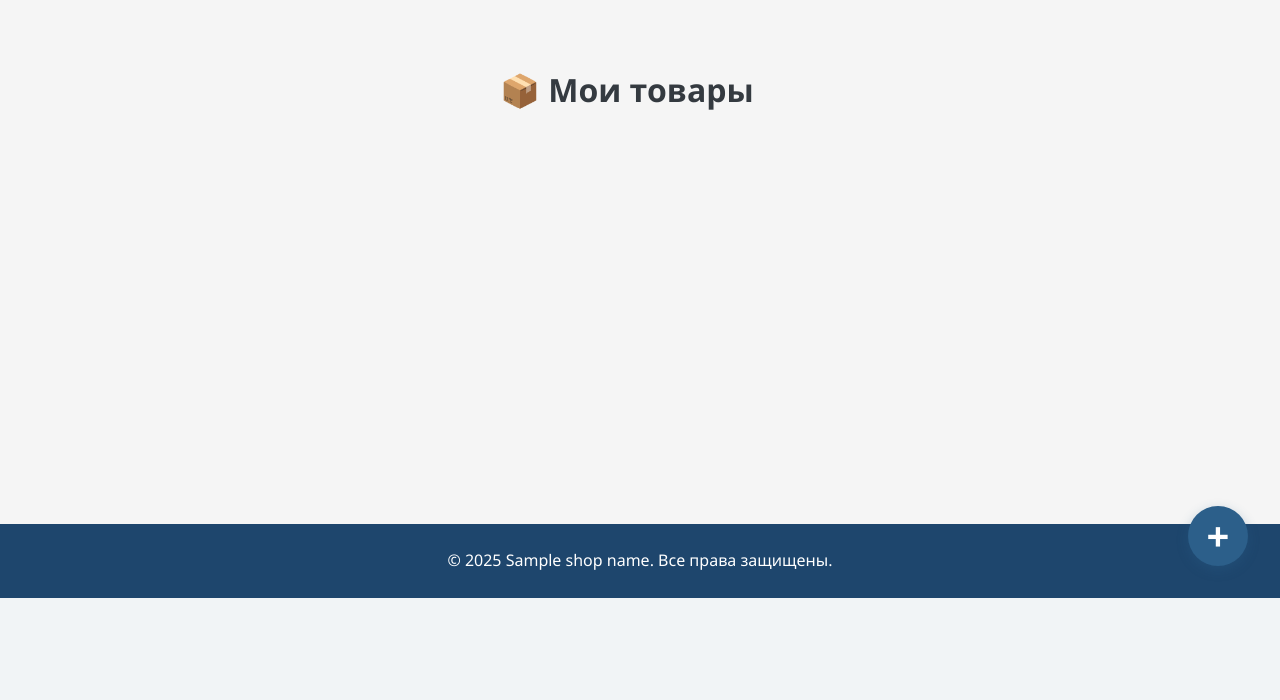
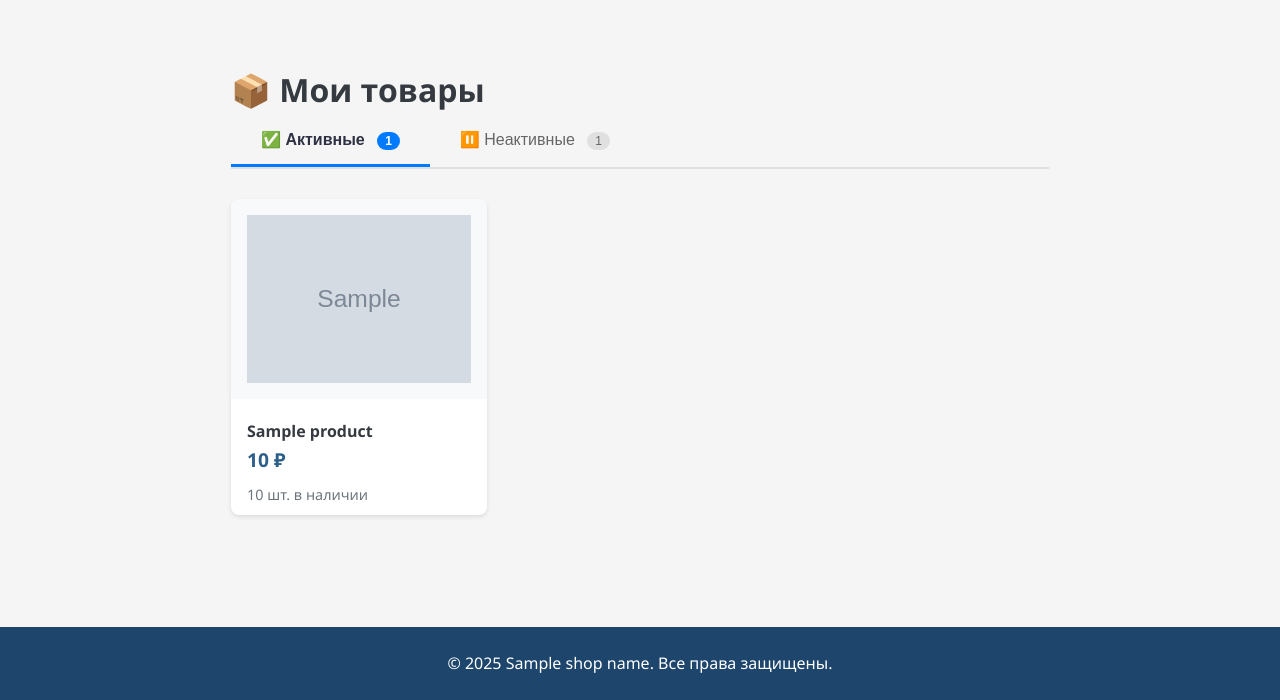
Before and after one commit to silkinatatiana/ecommerceFastAPI, a FastAPI app: template app/templates/products/seller_products.html in a window 1280 px wide. Shown: the part 202-902 px from the top of the page. Before the commit the page ends 800 px from the top, so only its background shows below. Run offline with FastAPI, Linux system fonts and the light colour scheme; the template is opened without the code that fills it: most values are stand-ins (such as "Sample title", 1, 10 or a date in 2020); grey boxes marked "Sample" are stand-in pictures; parts of the project's set-up code (start-up, migrations or seed data) failed here and were passed over.

Commit message:
Added inline tabs to the "My Products" tab

```diff
--- a/app/static/js/product/seller_products.js
+++ b/app/static/js/product/seller_products.js
@@ -325,3 +325,67 @@ function sortProducts(criteria) {
     productsGrid.innerHTML = '';
     cards.forEach(card => productsGrid.appendChild(card));
 }
+
+// Переключение вкладок без перезагрузки
+function switchTab(tabName) {
+    // Убираем активный класс со всех вкладок и контента
+    document.querySelectorAll('.tab-btn').forEach(btn => btn.classList.remove('active'));
+    document.querySelectorAll('.tab-content').forEach(content => content.classList.remove('active'));
+
+    // Добавляем активный класс к выбранной вкладке и контенту
+    document.getElementById('tab-' + tabName).classList.add('active');
+    document.getElementById('content-' + tabName).classList.add('active');
+
+    // Сохраняем выбор в localStorage
+    localStorage.setItem('seller_products_active_tab', tabName);
+}
+
+// Восстанавливаем выбранную вкладку при загрузке
+document.addEventListener('DOMContentLoaded', function() {
+    const savedTab = localStorage.getItem('seller_products_active_tab');
+    if (savedTab && document.getElementById('content-' + savedTab)) {
+        switchTab(savedTab);
+    }
+});
+
+// Открытие карточки товара
+function openProduct(productId) {
+    window.open('{{ url_for("product_detail_page", product_id=0) }}'.replace('0', productId), '_blank');
+}
+
+
+// Обновление счётчиков на вкладках
+function updateCounts() {
+    const activeCount = document.querySelectorAll('#content-active .product-card').length;
+    const inactiveCount = document.querySelectorAll('#content-inactive .product-card').length;
+
+    document.getElementById('count-active').textContent = activeCount;
+    document.getElementById('count-inactive').textContent = inactiveCount;
+}
+
+// Проверка и отображение пустых состояний
+function checkEmptyStates() {
+    ['active', 'inactive'].forEach(type => {
+        const container = document.querySelector(`#content-${type} .products-grid`);
+        const cards = container.querySelectorAll('.product-card');
+        const existingEmpty = container.querySelector('.empty-state');
+
+        if (cards.length === 0 && !existingEmpty) {
+            const emptyHtml = type === 'active'
+                ? `<div class="empty-state">
+                    <div class="empty-state-icon">📭</div>
+                    <h3>Нет активных товаров</h3>
+                    <p>Добавьте свой первый товар, чтобы начать продажи</p>
+                    <a href="/products/create" class="btn btn-primary">Добавить товар</a>
+                   </div>`
+                : `<div class="empty-state">
+                    <div class="empty-state-icon">📦</div>
+                    <h3>Нет неактивных товаров</h3>
+                    <p>Все ваши товары активны и доступны для покупки</p>
+                   </div>`;
+            container.innerHTML = emptyHtml;
+        } else if (cards.length > 0 && existingEmpty) {
+            existingEmpty.remove();
+        }
+    });
+}
--- a/app/static/styles/product/seller_products.css
+++ b/app/static/styles/product/seller_products.css
@@ -112,3 +112,190 @@
     line-height: 1.4;
     margin: 0;
 }
+
+.tabs-container {
+        margin-bottom: 30px;
+        border-bottom: 2px solid #e0e0e0;
+    }
+
+    .tabs {
+        display: flex;
+        gap: 0;
+    }
+
+    .tab-btn {
+        padding: 15px 30px;
+        border: none;
+        background: none;
+        cursor: pointer;
+        font-size: 16px;
+        color: #666;
+        border-bottom: 3px solid transparent;
+        transition: all 0.3s ease;
+        font-weight: 500;
+    }
+
+    .tab-btn:hover {
+        color: #333;
+        background: #f5f5f5;
+    }
+
+    .tab-btn.active {
+        color: #2d3142;
+        border-bottom-color: #007bff;
+        font-weight: 600;
+    }
+
+    .tab-btn .count {
+        background: #e0e0e0;
+        color: #666;
+        padding: 2px 8px;
+        border-radius: 12px;
+        font-size: 12px;
+        margin-left: 8px;
+    }
+
+    .tab-btn.active .count {
+        background: #007bff;
+        color: white;
+    }
+
+    /* Контент вкладок */
+    .tab-content {
+        display: none;
+        animation: fadeIn 0.3s ease;
+    }
+
+    .tab-content.active {
+        display: block;
+    }
+
+    @keyframes fadeIn {
+        from { opacity: 0; transform: translateY(10px); }
+        to { opacity: 1; transform: translateY(0); }
+    }
+
+    /* Сетка строго 3 карточки в ряд */
+    .products-grid {
+        display: grid;
+        grid-template-columns: repeat(3, 1fr);
+        gap: 25px;
+        width: 100%;
+    }
+
+    /* Адаптивность */
+    @media (max-width: 992px) {
+        .products-grid {
+            grid-template-columns: repeat(2, 1fr);
+        }
+    }
+
+    @media (max-width: 576px) {
+        .products-grid {
+            grid-template-columns: 1fr;
+        }
+    }
+
+    .product-card.inactive {
+        opacity: 0.75;
+        position: relative;
+    }
+
+    .product-card.inactive::before {
+        content: "Неактивен";
+        position: absolute;
+        top: 10px;
+        left: 10px;
+        background: #dc3545;
+        color: white;
+        padding: 4px 10px;
+        border-radius: 4px;
+        font-size: 11px;
+        font-weight: 600;
+        z-index: 2;
+    }
+
+    .product-card.inactive img {
+        filter: grayscale(30%);
+    }
+
+    /* Пустое состояние */
+    .empty-state {
+        text-align: center;
+        padding: 80px 20px;
+        color: #666;
+        grid-column: 1 / -1;
+    }
+
+    .empty-state-icon {
+        font-size: 64px;
+        margin-bottom: 20px;
+        opacity: 0.3;
+    }
+
+    .empty-state h3 {
+        margin-bottom: 10px;
+        color: #333;
+    }
+
+    .empty-state p {
+        margin-bottom: 25px;
+        font-size: 16px;
+    }
+
+    /* Кнопки действий */
+    .product-actions {
+        display: flex;
+        gap: 8px;
+        margin-top: 12px;
+        padding-top: 12px;
+        border-top: 1px solid #eee;
+    }
+
+    .btn-action {
+        flex: 1;
+        padding: 8px;
+        border: none;
+        border-radius: 6px;
+        cursor: pointer;
+        font-size: 13px;
+        transition: all 0.2s;
+        display: flex;
+        align-items: center;
+        justify-content: center;
+        gap: 5px;
+    }
+
+    .btn-edit {
+        background: #6c757d;
+        color: white;
+    }
+
+    .btn-edit:hover {
+        background: #5a6268;
+    }
+
+    .btn-toggle {
+        background: #ffc107;
+        color: #212529;
+    }
+
+    .btn-toggle:hover {
+        background: #e0a800;
+    }
+
+    .btn-toggle.activate {
+        background: #28a745;
+        color: white;
+    }
+
+    .btn-toggle.activate:hover {
+        background: #218838;
+    }
+
+.product-card,
+.product-card *,
+.product-card:hover,
+.product-card:hover * {
+    text-decoration: none !important;
+}
--- a/app/templates/products/product.html
+++ b/app/templates/products/product.html
@@ -71,7 +71,7 @@
         </div>
 
         <div class="product-actions">
-            {% if is_authenticated and role in ['customer', 'seller'] %}
+            {% if is_authenticated and role == 'customer' %}
                 {% if product.in_cart %}
                     <button class="btn btn-primary" onclick="removeFromCart('{{ product.id }}')">Удалить из корзины</button>
                 {% else %}
--- a/app/templates/products/seller_products.html
+++ b/app/templates/products/seller_products.html
@@ -12,49 +12,94 @@
 <div class="container">
     <h1>📦 Мои товары</h1>
 
+    <div class="tabs-container">
+        <div class="tabs">
+            <button class="tab-btn active" onclick="switchTab('active')" id="tab-active">
+                ✅ Активные <span class="count" id="count-active">{{ active_products|length }}</span>
+            </button>
+            <button class="tab-btn" onclick="switchTab('inactive')" id="tab-inactive">
+                ⏸️ Неактивные <span class="count" id="count-inactive">{{ inactive_products|length }}</span>
+            </button>
+        </div>
+    </div>
+
+    <div id="content-active" class="tab-content active">
+        {% if active_products %}
         <div class="products-grid">
-        {% for product in products %}
-        {% if product.verify %}
-        <div class="product-card"
-             onclick="window.open('{{ url_for('product_detail_page', product_id=product.id) }}', '_blank')">
+            {% for product in active_products %}
+            <a href="{{ url_for('product_detail_page', product_id=product.id) }}" class="product-card" data-product-id="{{ product.id }}">
+                <div class="card-image">
                     <img
                         src="{{ product.image_urls[0] if product.image_urls else url_for('static', path='/images/default_image.png') }}"
                         alt="{{ product.name }}"
                         loading="lazy"
                         onerror="this.onerror=null;this.src='{{ url_for('static', path='/images/default_image.png') }}'">
+                </div>
 
+                <div class="card-content">
                     <h3>{{ product.name }}</h3>
-            <p class="product-price">{{ product.price|default("Цена не указана", true) }} ₽</p>
+                    <p class="product-price">{{ "{:.0f}".format(product.price)|default("Цена не указана", true) }} ₽</p>
                     <p class="product-stock {% if product.stock <= 0 %}out-of-stock{% endif %}">
-                {{product.stock}} шт. в наличии
+                        {% if product.stock > 0 %}
+                            {{ product.stock }} шт. в наличии
+                        {% else %}
+                            Нет в наличии
+                        {% endif %}
                     </p>
-            {% if is_authenticated and role in ['customer', 'seller'] %}
-            <div class="product-actions">
-                {% include 'products/favorite.html' %}
-
-                {% if role == 'customer' %}
-                {% if product.id in in_cart_product_ids %}
-                <button class="btn-cart remove"
-                        onclick="event.stopPropagation(); removeFromCart('{{ product.id }}')"
-                        title="Удалить из корзины">
-                    <i class="fas fa-shopping-cart"></i>
-                </button>
+                </div>
+            </a>
+            {% endfor %}
+        </div>
         {% else %}
-                <button class="btn-cart add"
-                        onclick="event.stopPropagation(); addProduct('{{ product.id }}')"
-                        title="Добавить в корзину">
-                    <i class="fas fa-shopping-cart"></i>
-                </button>
-                {% endif %}
-                {% endif %}
+        <div class="products-grid">
+            <div class="empty-state">
+                <div class="empty-state-icon">📭</div>
+                <h3>Нет активных товаров</h3>
+                <p>Добавьте свой первый товар, чтобы начать продажи</p>
+                <a href="/products/create" class="btn btn-primary">Добавить товар</a>
+            </div>
         </div>
         {% endif %}
     </div>
+
+    <div id="content-inactive" class="tab-content">
+        {% if inactive_products %}
+        <div class="products-grid">
+            {% for product in inactive_products %}
+            <a href="{{ url_for('product_detail_page', product_id=product.id) }}" class="product-card inactive" data-product-id="{{ product.id }}">
+                <div class="card-image">
+                    <img
+                        src="{{ product.image_urls[0] if product.image_urls else url_for('static', path='/images/default_image.png') }}"
+                        alt="{{ product.name }}"
+                        loading="lazy"
+                        onerror="this.onerror=null;this.src='{{ url_for('static', path='/images/default_image.png') }}'">
+                </div>
+
+                <div class="card-content">
+                    <h3>{{ product.name }}</h3>
+                    <p class="product-price">{{ "{:.0f}".format(product.price)|default("Цена не указана", true) }} ₽</p>
+                    <p class="product-stock {% if product.stock <= 0 %}out-of-stock{% endif %}">
+                        {% if product.stock > 0 %}
+                            {{ product.stock }} шт. в наличии
+                        {% else %}
+                            Нет в наличии
                         {% endif %}
+                    </p>
+                </div>
+            </a>
             {% endfor %}
         </div>
+        {% else %}
+        <div class="products-grid">
+            <div class="empty-state">
+                <div class="empty-state-icon">📦</div>
+                <h3>Нет неактивных товаров</h3>
+                <p>Все ваши товары активны и доступны для покупки</p>
+            </div>
+        </div>
+        {% endif %}
+    </div>
 
-    <a href="/products/create" class="btn-add" title="Добавить товар">+</a>
 </div>
 {% endblock %}
 
```
Also changed, not shown: app/routers/products.py (+75 -43 lines), database/crud/products.py (+5 -3 lines). Lines whose indentation alone changed are shown as unchanged.
